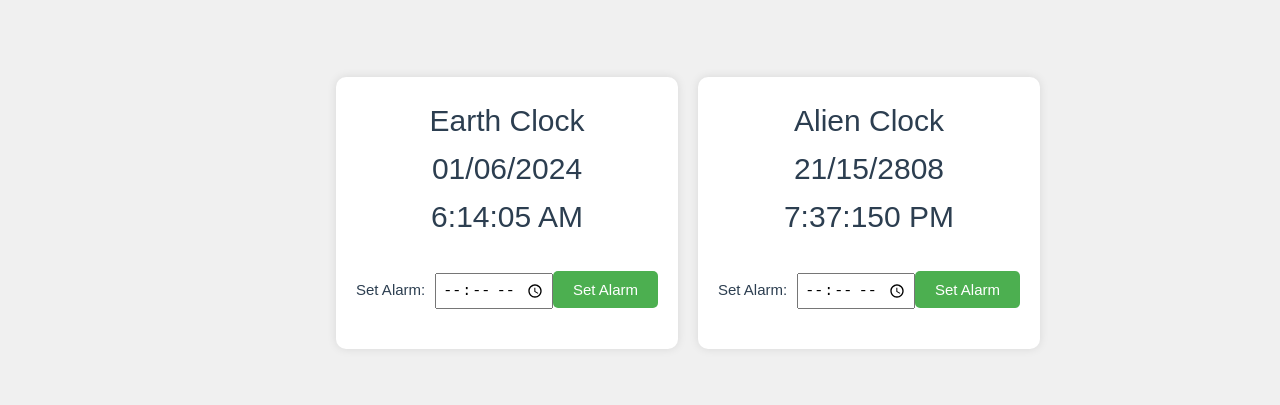
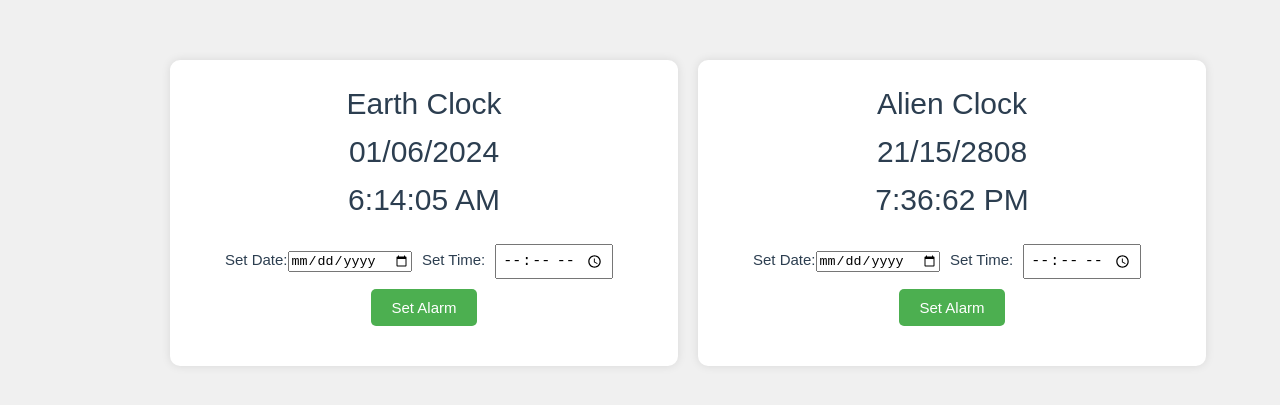
Before and after one commit to erin0210/AlienTime, a Vue app: page / in a window 1280 px wide. Shown: the part 187-592 px from the top of the page. Built offline with nearby package versions, Linux system fonts and the light colour scheme.

Commit message:
added user input for date and time

```diff
--- a/src/components/AlienClock.vue
+++ b/src/components/AlienClock.vue
@@ -6,8 +6,12 @@
         <p>{{ currentDate }}<br>{{ currentTime }}</p>
       </div>
       <div class="alarm">
-        <label for="alarmTime">Set Alarm:</label>
-        <input type="time" v-model="alarmTime" id="alarmTime">
+        <label for="changeEarthDate">Set Date:</label>
+        <input type="date" v-model="changeEarthDate" id="changeEarthDate" @input="validateEarthInput"
+          style="margin-right: 10px;">
+        <label for="updateEarthTime">Set Time:</label>
+        <input type="time" v-model="changeEarthTime" id="changeEarthTime" @input="validateEarthInput"
+          style="margin-right: 10px;">
         <button @click="setAlarm">Set Alarm</button>
       </div>
       <p v-if="alarmMessage">{{ alarmMessage }}</p>
@@ -27,31 +31,32 @@
         <p v-html="formattedAlienTime.replace(/\n/g, '<br>')"></p>
       </div>
       <div class="alarm">
-        <label for="alarmTime">Set Alarm:</label>
-        <input type="time" v-model="alarmTime" id="alarmTime">
-        <button @click="setAlarm">Set Alarm</button>
+        <label for="changeAlienDate">Set Date:</label>
+        <input type="date" v-model="changeAlienDate" id="changeAlienDate" @input="validateAlienInput"
+          style="margin-right: 10px;">
+        <label for="changeAlienTime">Set Time:</label>
+        <input type="time" v-model="changeAlienTime" id="changeAlienTime" @input="validateAlienInput"
+          style="margin-right: 10px;">
+        <button @click="setAlienAlarm">Set Alarm</button>
       </div>
       <p v-if="alarmAlienMessage">{{ alarmAlienMessage }}</p>
-      <audio ref="alarmAlienSound" src=""></audio>
+      <audio ref="alarmAlienSound" src="./sounds/alarm.mp3"></audio>
 
       <div v-if="showAlienModal" class="modal">
         <div class="modal-content">
-          <span class="close" @click="stopAlarm">&times;</span>
+          <span class="close" @click="stopAlienAlarm">&times;</span>
           <p>⏰ Alarm ringing!</p>
-          <button @click="stopAlarm" class="stop-button">Stop</button>
+          <button @click="stopAlienAlarm" class="stop-button">Stop</button>
         </div>
       </div>
     </div>
   </div>
 </template>
 
-
-
-
 <script lang="ts">
 
 import { defineComponent } from 'vue';
-import { calculateAlienTime, checkAlarm } from '../utility/alienTimeUtils';
+import { calculateAlienTime, checkAlarm, checkAlienAlarm, convertEarthToAlien, convertAlienToEarth } from '../utility/alienTimeUtils';
 
 export default defineComponent({
   data() {
@@ -61,11 +66,17 @@ export default defineComponent({
       earthTime: new Date('1970-01-01T00:00:00Z') as Date,
       alienTime: '' as string,
       alarmTime: '' as string,
+      alienAlarmTime: '' as string,
       alarmMessage: '' as string,
       alarmSet: false as boolean,
+      alarmAlienSet: false as boolean,
       showModal: false as boolean,
       alarmAlienMessage: '' as string,
       showAlienModal: false as boolean,
+      changeEarthDate: '' as string,
+      changeEarthTime: '' as string,
+      changeAlienDate: '' as string,
+      changeAlienTime: '' as string,
     };
   },
   created() {
@@ -83,10 +94,19 @@ export default defineComponent({
       const now = new Date();
       const formattedDate = now.toLocaleDateString('en-GB');
 
-      this.currentTime = now.toLocaleTimeString();
-      this.currentDate = formattedDate;
+      if (this.changeEarthDate) {
+        this.setUserDate(this.changeEarthDate);
+      } else {
+        this.currentDate = formattedDate;
+      }
 
-      if (checkAlarm(this.alarmSet, this.alarmTime, now, this.showModal)) {
+      if (this.changeEarthTime) {
+        this.setUserTime(this.changeEarthTime);
+      } else {
+        this.currentTime = now.toLocaleTimeString();
+      }
+
+      if (checkAlarm(this.alarmSet, this.alarmTime, now)) {
         (this.$refs.alarmSound as HTMLAudioElement).play();
         this.showModal = true;
         this.alarmTime = ''; // Reset alarm
@@ -94,15 +114,39 @@ export default defineComponent({
         this.alarmSet = false;
       }
     },
+    setUserDate(date: string) {
+      const userDate = new Date(date);
+      this.currentDate = userDate.toLocaleDateString('en-GB');
+    },
+
+    setUserTime(time: string) {
+      // Append ':00' if the input doesn't already contain seconds
+      if (!time.includes(':')) {
+        time += ':00';
+      }
+
+      const userTime = new Date(`1970-01-01T${time}`);
+      this.currentTime = userTime.toLocaleTimeString([], { hour: '2-digit', minute: '2-digit', second: '2-digit' });
+    },
     updateAlienTime() {
       this.alienTime = calculateAlienTime();
+
+      if (checkAlienAlarm(this.alarmSet, this.alienAlarmTime, this.alienTime)) {
+        (this.$refs.alarmAlienSound as HTMLAudioElement).play();
+        this.showAlienModal = true;
+        this.alienAlarmTime = ''; // Reset alarm
+        this.alarmAlienMessage = '';
+        this.alarmAlienSet = false;
+      }
     },
     setAlarm() {
       if (this.alarmTime) {
-        this.alarmMessage = `Alarm set for ${this.alarmTime}`;
+        this.alarmMessage = `Earth Alarm set for ${this.alarmTime}`;
+        this.alarmAlienMessage = `Alien Alarm set for ${this.alienAlarmTime}`;
         this.alarmSet = true;
       } else {
         this.alarmMessage = '';
+        this.alarmAlienMessage = '';
         this.alarmSet = false;
       }
     },
@@ -111,6 +155,59 @@ export default defineComponent({
       (this.$refs.alarmSound as HTMLAudioElement).currentTime = 0;
       this.showModal = false;
     },
+    setAlienAlarm() {
+      if (this.alienAlarmTime) {
+        this.alarmAlienMessage = `Alien Alarm set for ${this.alienAlarmTime}`;
+        this.alarmMessage = `Earth Alarm set for ${this.alarmTime}`;
+        this.alarmAlienSet = true;
+      } else {
+        this.alarmAlienMessage = '';
+        this.alarmMessage = '';
+        this.alarmAlienSet = false;
+      }
+    },
+    stopAlienAlarm() {
+      (this.$refs.alarmAlienSound as HTMLAudioElement).pause();
+      (this.$refs.alarmAlienSound as HTMLAudioElement).currentTime = 0;
+      this.showModal = false;
+    },
+    validateEarthInput() {
+      const earthDateTime = new Date(`${this.changeEarthDate}T${this.changeEarthTime}`);
+      if (earthDateTime.toString() !== 'Invalid Date') {
+        this.earthTime = earthDateTime;
+        this.alienTime = convertEarthToAlien(earthDateTime);
+      }
+    },
+    validateAlienInput() {
+      const alienDateTime = new Date(`${this.changeAlienDate}T${this.changeAlienTime}`);
+      if (alienDateTime.toString() !== 'Invalid Date') {
+        this.alienTime = alienDateTime.toString();
+        this.earthTime = convertAlienToEarth(alienDateTime.toString());
+      }
+    },
+    setEarthDate() {
+      // Parse the current date and time strings into a Date object
+      const newEarthTime = new Date(`${this.currentDate}T${this.currentTime}`);
+
+      // Update the earthTime data property
+      this.earthTime = newEarthTime;
+
+      // Convert the new Earth time to Alien time and update the alienTime data property
+      this.alienTime = convertEarthToAlien(newEarthTime);
+    },
+  },
+  watch: {
+    changeEarthDate() {
+      this.updateTime();
+    },
+
+    changeEarthTime() {
+      this.updateTime();
+    },
+  },
+
+  mounted() {
+    setInterval(this.updateTime, 1000);
   },
 });
 
--- a/src/utility/alienTimeUtils.ts
+++ b/src/utility/alienTimeUtils.ts
@@ -22,15 +22,14 @@ const alienReference: AlienReference = {
 
 const earthReferenceTime: Date = new Date('1970-01-01T00:00:00Z')
 
-export function calculateAlienTime(): string {
+export function calculateAlienTime() {
   const earthSecondsSinceReference = Math.floor(
     (new Date().getTime() - earthReferenceTime.getTime()) / 1000
   ) // Seconds since reference in Earth time (rounded down)
   const alienSecondsSinceReference = earthSecondsSinceReference * 0.5 // Convert to Alien seconds (1 second alien time = 0.5 second earth time)
 
-  const remainingAlienSeconds = alienReference.second + (alienSecondsSinceReference % 90)
-  const alienMinutes =
-    alienReference.minute + Math.floor((alienReference.second + alienSecondsSinceReference) / 90)
+  const remainingAlienSeconds = alienSecondsSinceReference % 90
+  const alienMinutes = alienReference.minute + Math.floor(alienSecondsSinceReference / 90)
 
   const remainingAlienMinutes = alienMinutes % 90
   const alienHours = alienReference.hour + Math.floor(alienMinutes / 90)
@@ -63,18 +62,52 @@ export function calculateAlienTime(): string {
   return `${formattedDate}\n${formattedTime}`
 }
 
-export function checkAlarm(
-  alarmSet: boolean,
-  alarmTime: string,
-  now: Date,
-  showModal: boolean
-): boolean {
+export function checkAlarm(alarmSet: boolean, alarmTime: string, now: Date): boolean {
   if (alarmSet) {
     const currentFormattedTime = now.toTimeString().slice(0, 5)
     if (alarmTime === currentFormattedTime) {
-      showModal = true
       return true
     }
   }
   return false
 }
+
+export function checkAlienAlarm(alarmSet: boolean, alarmTime: string, now: string): boolean {
+  if (alarmSet) {
+    const currentFormattedTime = now.toString().slice(0, 5)
+    if (alarmTime === currentFormattedTime) {
+      return true
+    }
+  }
+  return false
+}
+
+export function convertEarthToAlien(earthTime: Date): string {
+  Math.floor((earthTime.getTime() - earthReferenceTime.getTime()) / 1000)
+
+  // Use the calculateAlienTime logic to convert the seconds to date and time
+  const alienDateTime = calculateAlienTime() // Remove the argument from the function call
+
+  return alienDateTime
+}
+
+export function convertAlienToEarth(alienTime: string): Date {
+  const [alienDate, alienTimePart] = alienTime.split('\n')
+  const [alienDay, alienMonth, alienYear] = alienDate.split('/').map(Number)
+  const [alienHour, alienMinute, alienSecond] = alienTimePart.split(':').map(Number)
+
+  // Calculate the total alien seconds since the reference date
+  const alienSecondsSinceReference =
+    ((alienYear - alienReference.year) * alienDaysPerMonth.reduce((a, b) => a + b, 0) * 36 * 90 +
+      (alienMonth - 1 - alienReference.month) * alienDaysPerMonth[alienMonth - 1] * 36 * 90 +
+      (alienDay - 1 - alienReference.day) * 36 * 90 +
+      (alienHour - alienReference.hour) * 90 +
+      (alienMinute - alienReference.minute)) /
+      2 + // Convert to Earth seconds
+    (alienSecond - alienReference.second) / 2
+
+  // Add the seconds to the reference Earth time
+  const earthTime = new Date(earthReferenceTime.getTime() + alienSecondsSinceReference * 1000)
+
+  return earthTime
+}
```
